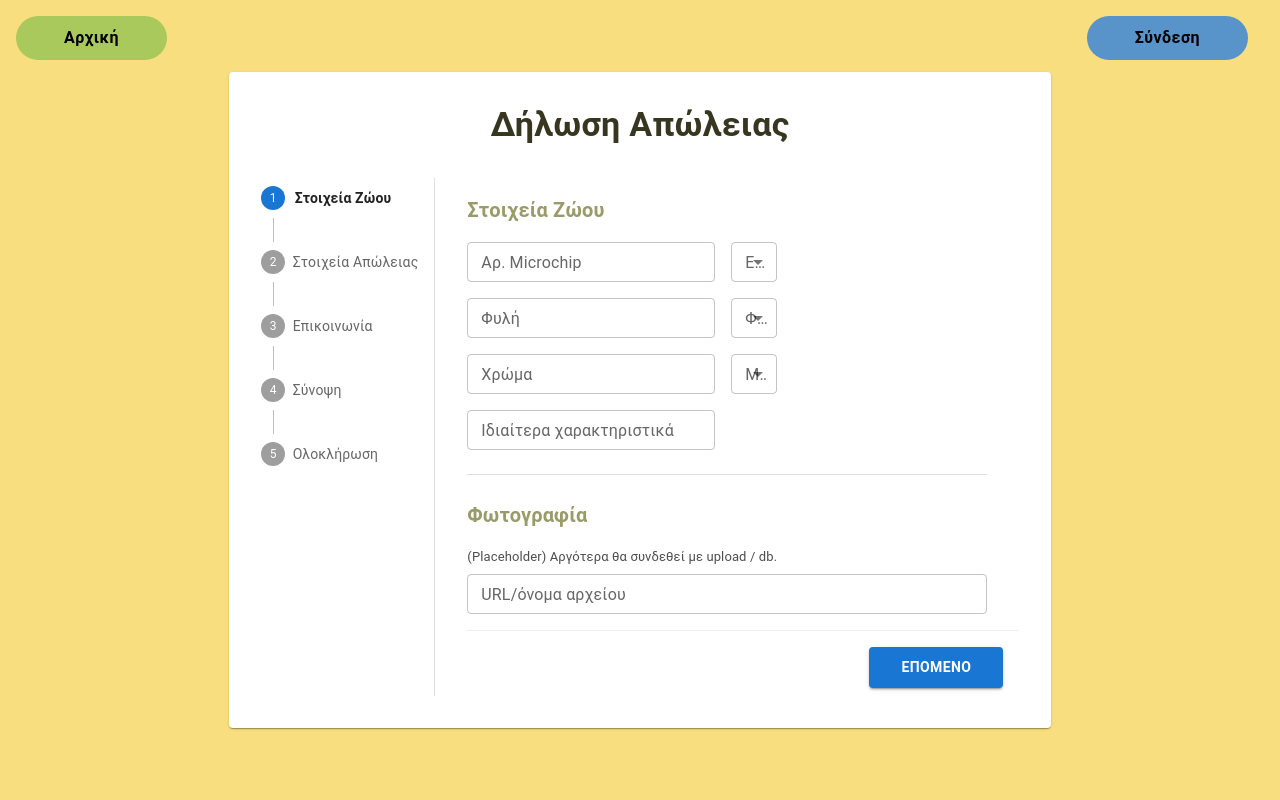
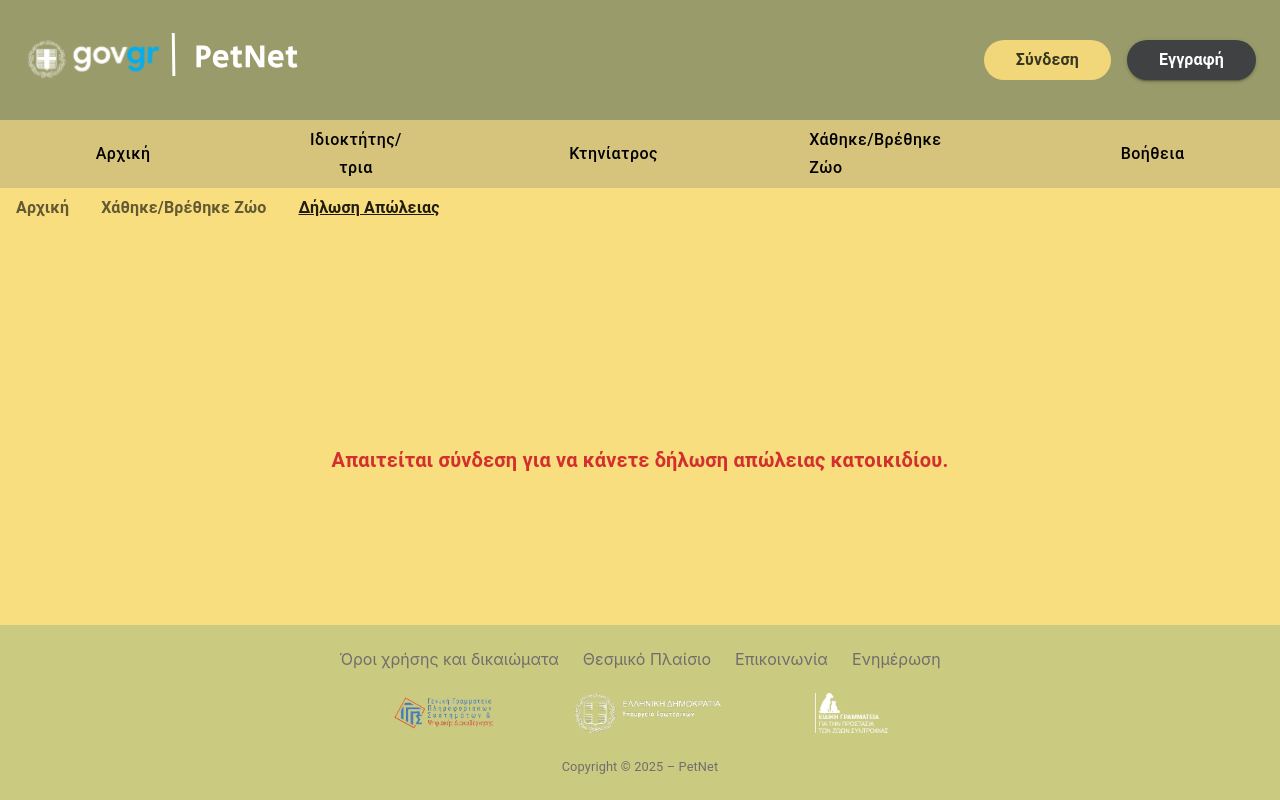
Before and after one commit to effieep/PetNet-application, a React (Create React App) app: page /lost-found/lost_pet in a window 1280 px wide. Shown: the top 800 px of the page. Built offline with nearby package versions, Linux system fonts and the light colour scheme; some icons are missing.

Commit message:
Refactor navigation logic and update button paths in LostFound and ReportLost components

```diff
--- a/src/App.js
+++ b/src/App.js
@@ -19,8 +19,9 @@ import { Box } from "@mui/material";
 function App() {
   const location = useLocation();
   const hideNav =
-    location.pathname === "/signup" ||
-    location.pathname === "/lost-found/lost_pet";
+    location.pathname === "/signup";
+    // ||
+    // location.pathname === "/lost-found/lost_pet";
 
   return (
     <Box
--- a/src/components/lostAndFound.jsx
+++ b/src/components/lostAndFound.jsx
@@ -39,7 +39,7 @@ export default function LostFoundSection() {
                 <ActionBox
                     title="Έχασα κατοικίδιο"
                     description="Δήλωσε την απώλεια του κατοικιδίου σου και ανέβασε φωτογραφία, περιγραφή και περιοχή."
-                    button = {<UniversalButton text="Δήλωση Απώλειας" path="/report-lost-pet" bgColor="#4c4c2d" textColor='#ffffff'/>}
+                    button = {<UniversalButton text="Δήλωση Απώλειας" path="/lost-found/lost_pet" bgColor="#4c4c2d" textColor='#ffffff'/>}
                 />
             </Grid>
 
@@ -64,7 +64,7 @@ export default function LostFoundSection() {
                 <ActionBox
                     title="Βρήκα κατοικίδιο"
                     description="Δήλωσε την εύρεση ενός ζώου και δες αν το microchip ταιριάζει με κάποια ενεργή απώλεια."
-                    button = {<UniversalButton text="Δήλωση Εύρεσης" path="/report-found-pet" bgColor="#4c4c2d" textColor='#ffffff'/>}
+                    button = {<UniversalButton text="Δήλωση Εύρεσης" path="/lost-found/found_pet" bgColor="#4c4c2d" textColor='#ffffff'/>}
                 />
             </Grid>
         </Grid>
--- a/src/pages/report_lost.js
+++ b/src/pages/report_lost.js
@@ -1,4 +1,5 @@
 import React, { useEffect, useState } from "react";
+import { useAuth } from "../auth/AuthContext";
 import { Collapse, Divider } from "@mui/material";
 import { SwitchTransition } from "react-transition-group";
 import UniversalButton from "../components/UniversalButton";
@@ -298,6 +299,7 @@ export default function ReportLostStepper() {
   const [activeStep, setActiveStep] = useState(0);
   const [errors, setErrors] = useState({});
   const navigate = useNavigate();
+  const { isLoggedIn } = useAuth();
 
   const [formData, setFormData] = useState({
     pet: {
@@ -396,10 +398,22 @@ export default function ReportLostStepper() {
   const isDone = activeStep >= steps.length - 1;
   const isConfirmStep = activeStep === steps.length - 2;
 
+  if (!isLoggedIn)
+  {
+    return (
+      <>
+          <Typography variant="h6" color= "error" textAlign="center" sx={{ mt: "15%", fontWeight: "bold" }}>
+            Απαιτείται σύνδεση για να κάνετε δήλωση απώλειας κατοικιδίου.
+          </Typography>
+      </>
+    );
+  }
+
   return (
+
     <Box
       sx={{
-        minHeight: "100vh",
+        // minHeight: "100vh",
         display: "flex",
         justifyContent: "center",
         alignItems: "center",
@@ -407,35 +421,6 @@ export default function ReportLostStepper() {
         px: 2,
       }}
     >
-      <Box sx={{ position: "absolute", top: 16, left: 16 }}>
-        <UniversalButton text="Αρχική" path="/" bgColor="#aac95cff" textColor="#000000ff" />
-      </Box>
-
-      <Box sx={{ position: "absolute", top: 16, right: 16 }}>
-        <Button
-          onClick={() => navigate("/?login=true")}
-          sx={{
-            backgroundColor: "#5893caff",
-            color: "#000000ff",
-            textTransform: "none",
-            textShadow: "none",
-            fontWeight: 700,
-            borderRadius: 15,
-            boxShadow: "none",
-            px: { xs: 3, sm: 4, md: 6 },
-            py: { xs: 0.5, sm: 1 },
-            fontSize: { xs: "0.85rem", sm: "0.9rem", md: "1rem" },
-            marginRight: 2,
-            whiteSpace: "nowrap",
-            "&:hover": {
-              backgroundColor: "#7cb1f7ff",
-              boxShadow: "grey 0px 2px 5px",
-            },
-          }}
-        >
-          Σύνδεση
-        </Button>
-      </Box>
 
       <Paper
         sx={{
```
